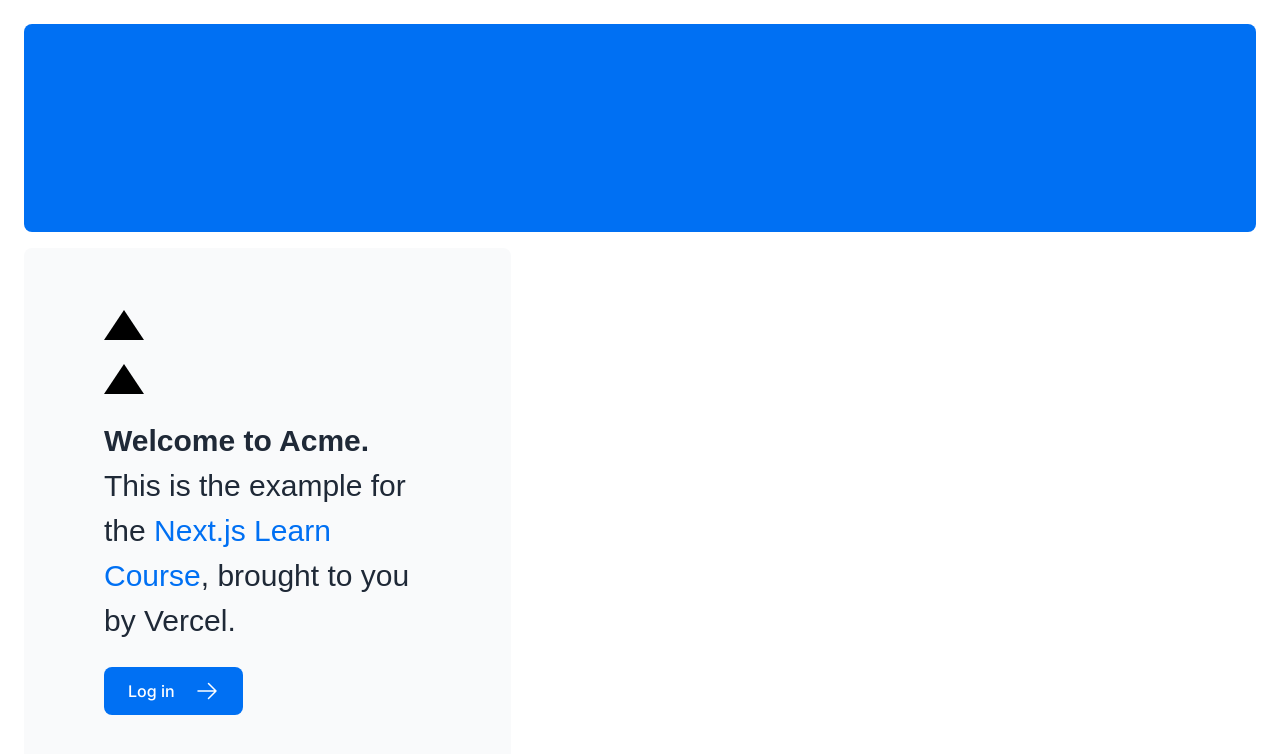
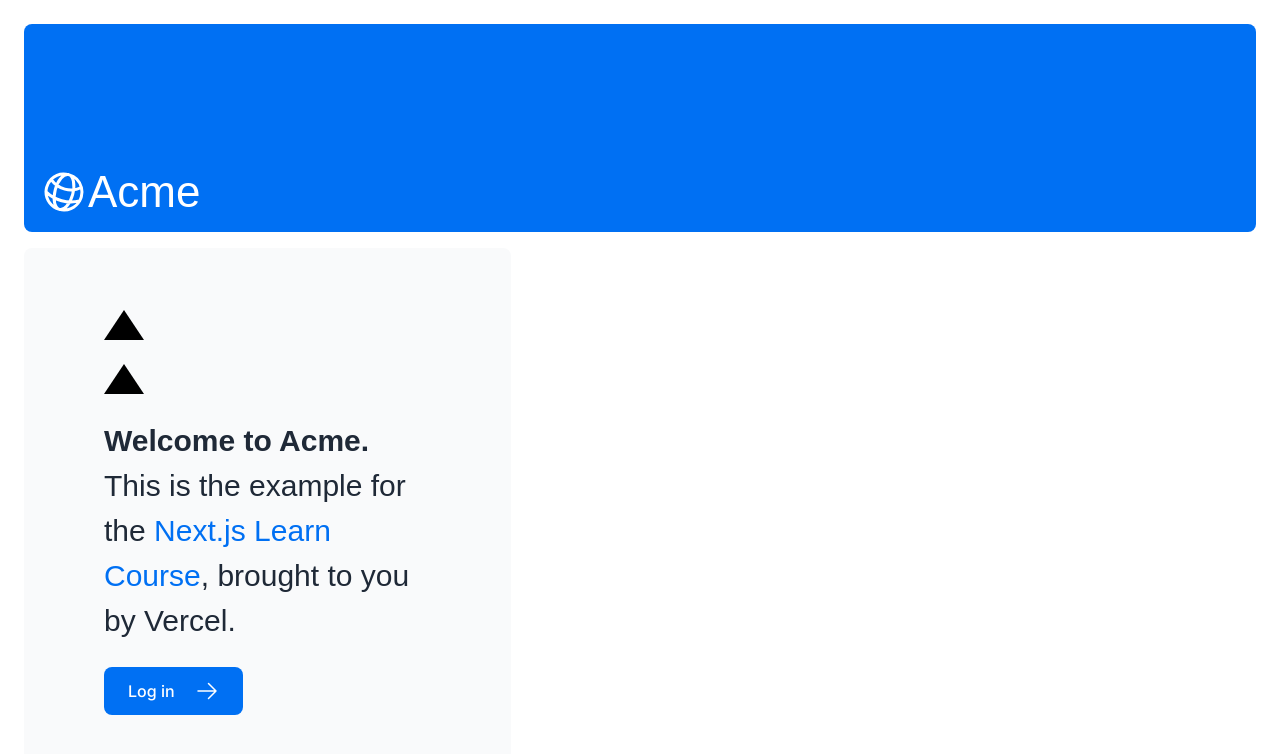
Before and after one commit to JanPoonthong/nextjs-dashboard, a Next.js app: page / in a window 1280 px wide. Shown: the top 754 px of the page. Built offline with nearby package versions, Linux system fonts and the light colour scheme; a web font is replaced by a local one.

Commit message:
feat: rename font.ts to fonts.ts

```diff
--- a/app/layout.tsx
+++ b/app/layout.tsx
@@ -1,5 +1,5 @@
 import '@/app/ui/global.css';
-import {inter} from "@/app/ui/font"
+import {inter} from "@/app/ui/fonts"
 
 export default function RootLayout({
   children,
--- a/app/page.tsx
+++ b/app/page.tsx
@@ -2,13 +2,13 @@
 import { ArrowRightIcon } from '@heroicons/react/24/outline';
 import Link from 'next/link';
 import styles from '@/app/ui/home.module.css';
-import { lusitana } from '@/app/ui/font';
+import { lusitana } from '@/app/ui/fonts';
 
 export default function Page() {
   return (
     <main className="flex min-h-screen flex-col p-6">
       <div className="flex h-20 shrink-0 items-end rounded-lg bg-blue-500 p-4 md:h-52">
-        {/* <AcmeLogo /> */}
+        <AcmeLogo />
       </div>
       <div className="mt-4 flex grow flex-col gap-4 md:flex-row">
         <div className="flex flex-col justify-center gap-6 rounded-lg bg-gray-50 px-6 py-10 md:w-2/5 md:px-20">
```
Also changed, not shown: app/ui/fonts.ts (renamed from app/ui/font.ts).
